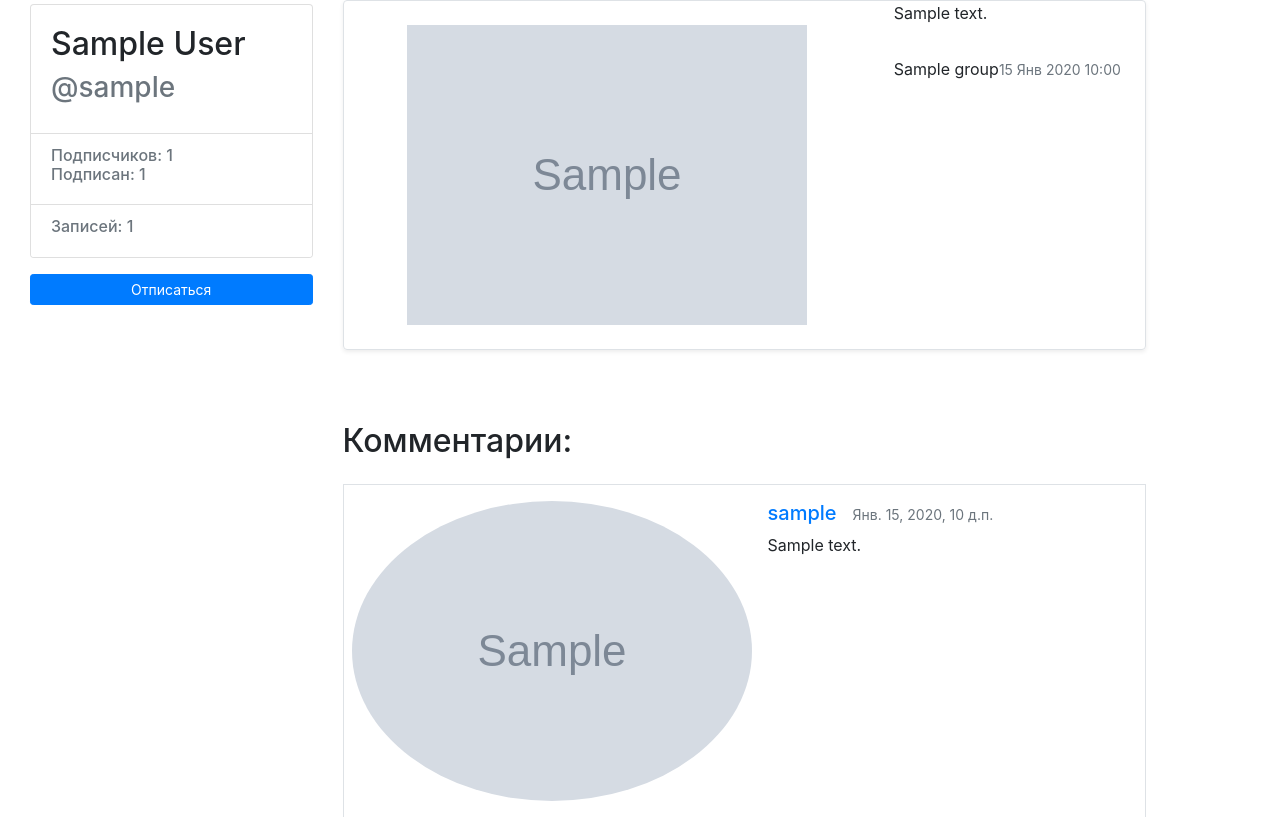
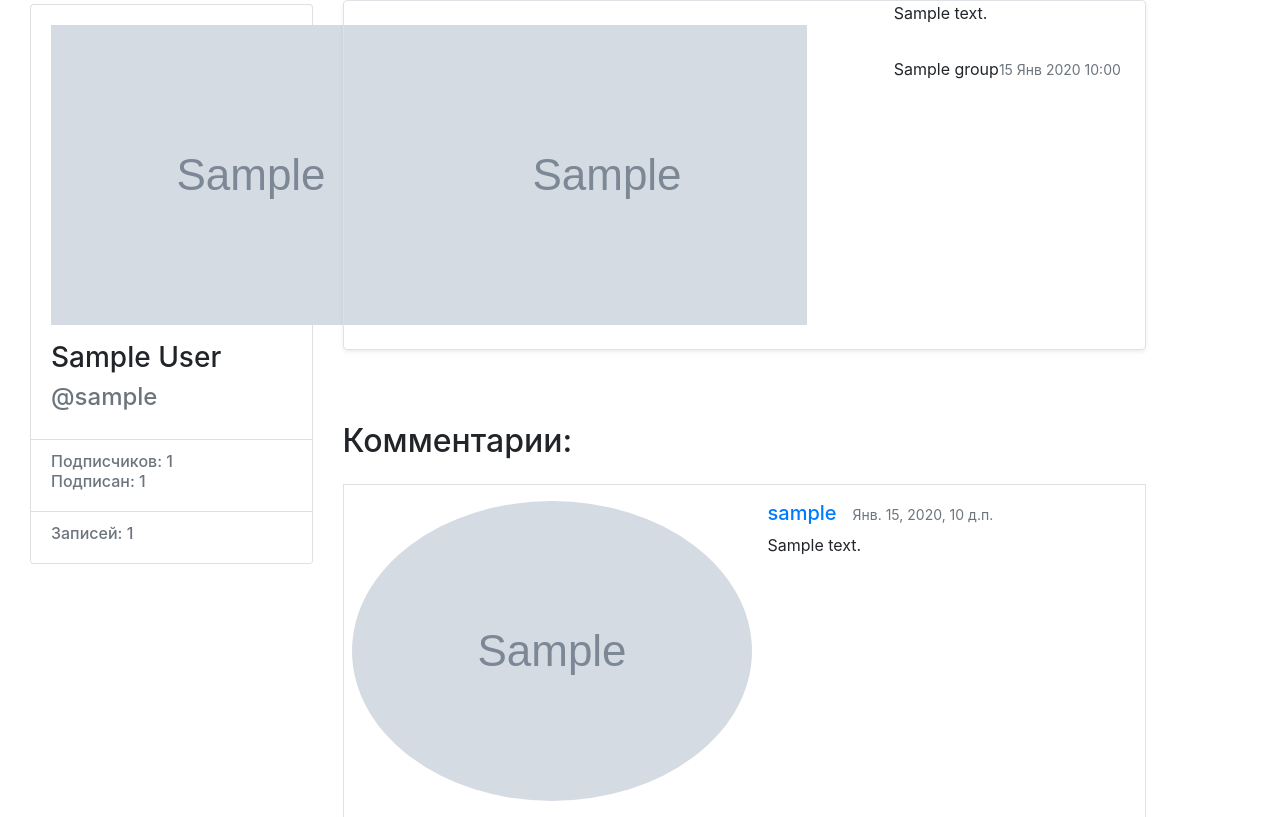
Before and after one commit to olgoncharov/yatube, a Django app: a page that uses users/templates/profile_statistics.html in a window 1280 px wide. Shown: the part 56-873 px from the top of the page. Run offline with Django 3.2, Linux system fonts and the light colour scheme; a user stored in the database is signed in; tables that the repository leaves empty hold one stand-in row (values such as "Sample post"); grey boxes marked "Sample" are stand-in pictures; some libraries are stand-ins or nearby versions.

Commit message:
add photo, hide follow button from own page

```diff
--- a/users/templates/profile_statistics.html
+++ b/users/templates/profile_statistics.html
@@ -1,10 +1,14 @@
 <div class="col col-md-3 mb-3 mt-1">
   <div class="card">
     <div class="card-body">
-      <div class="h2">
+      {% load thumbnail %}
+      {% thumbnail author.profile.foto "200x200" as im %}
+      <img class="mx-auto d-block" src="{{ im.url }}"/>
+      {% endthumbnail %}
+      <div class={% if author.profile.foto %}"h3 pt-3"{% else %}"h3"{% endif %}>
         {{ author.get_full_name }}
       </div>
-      <div class="h3 text-muted">
+      <div class="h4 text-muted">
         @{{ author.username }}
       </div>
     </div>
@@ -22,9 +26,11 @@
       </li>
     </ul>
   </div>
+  {% if not author == user %}
   {% if following %}
-  <a href="{% url 'profile_unfollow' author.username %}" class="btn btn-primary btn-block btn-sm mt-3" role="button" aria-pressed="true">Отписаться</a>
+  <a href="{% url 'profile_unfollow' author.username %}" class="btn btn-primary btn-block mt-3" role="button" aria-pressed="true"><i class="fas fa-bell-slash"></i> Отписаться</a>
   {% else %}
-  <a href="{% url 'profile_follow' author.username %}" class="btn btn-primary btn-block btn-sm mt-3" role="button" aria-pressed="true">Подписаться</a>
+  <a href="{% url 'profile_follow' author.username %}" class="btn btn-primary btn-block mt-3" role="button" aria-pressed="true"><i class="fas fa-bell"></i> Подписаться</a>
+  {% endif %}
   {% endif %}
 </div>
```
